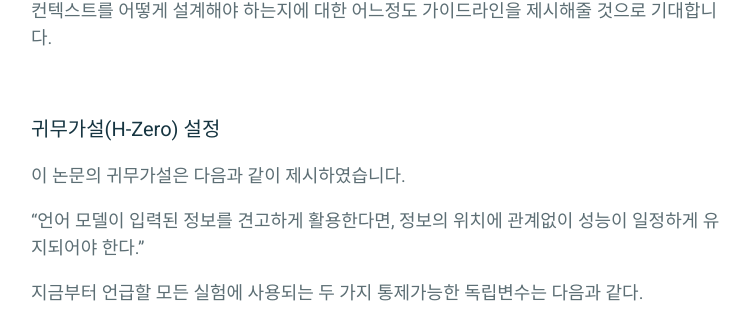
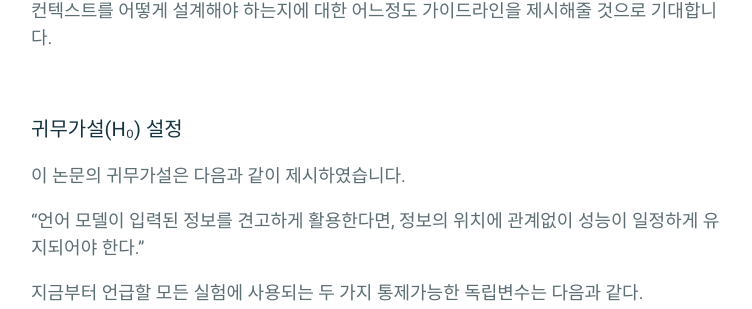
Before and after one commit to parkhuiwo0/parkhuiwo0.github.io, a Jekyll site: the page built from _posts/2026-03-27-Lost-In-the-Middle.md, in a window 1280 px wide and 900 px high, scrolled down 809 px. Shown: the part 143-452 px from the top of the window, without its empty margins (259-1011 px from the left). Built offline with Jekyll 4.4.1, drawn with Linux system fonts in a browser that asks for light colours.

Commit message:
Update 2026-03-27-Lost-In-the-Middle.md

```diff
--- a/_posts/2026-03-27-Lost-In-the-Middle.md
+++ b/_posts/2026-03-27-Lost-In-the-Middle.md
@@ -16,7 +16,7 @@ comments: true
 
 <br>
 
-### 귀무가설(H-Zero) 설정
+### 귀무가설(H₀) 설정
 이 논문의 귀무가설은 다음과 같이 제시하였습니다.
 
 "언어 모델이 입력된 정보를 견고하게 활용한다면, 정보의 위치에 관계없이 성능이 일정하게 유지되어야 한다."
```
